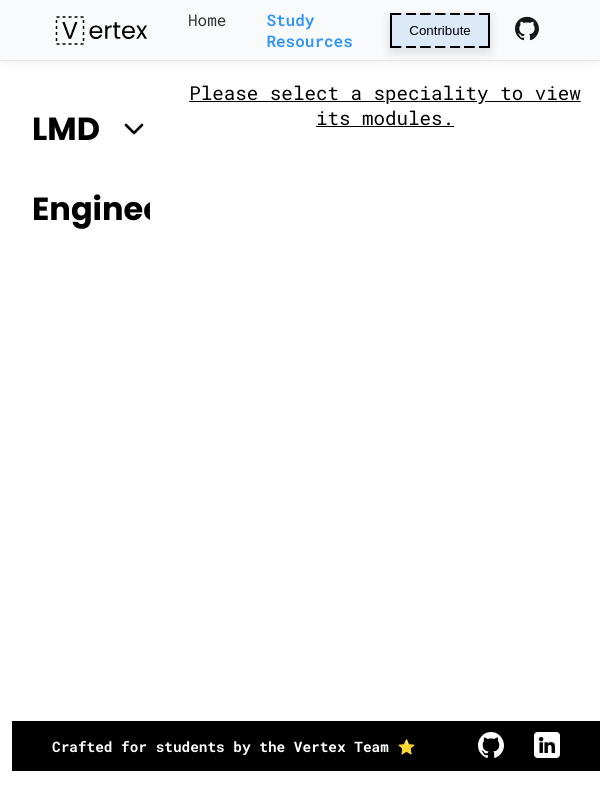
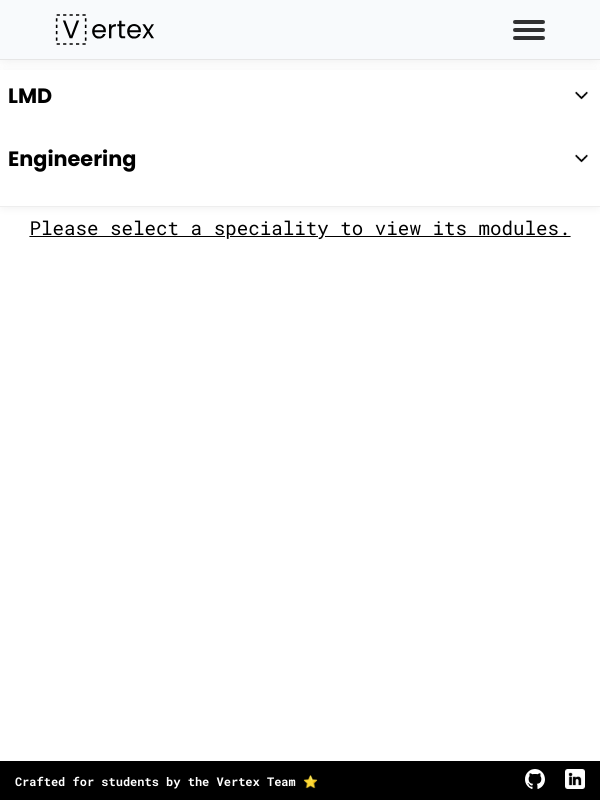
Before and after one commit to wassimmho/Vertex, a React (Vite) app in the folder frontend/: page /study in a window 600 px wide. Built offline with nearby package versions, Linux system fonts and the light colour scheme.

Commit message:
Enhance responsive design across multiple components and improve layout structure

```diff
--- a/frontend/src/App.css
+++ b/frontend/src/App.css
@@ -3,7 +3,6 @@ body{
   height: 100%;
   margin: 0;
   overflow-x: hidden;
-  box-sizing: border-box;
 }
 
 html {
@@ -13,3 +12,9 @@ html {
   padding: 0;
   box-sizing: border-box;
 }
+
+*{
+  box-sizing: border-box;
+  margin: 0;
+  padding: 0;
+}
--- a/frontend/src/Components/Filtre/filter.css
+++ b/frontend/src/Components/Filtre/filter.css
@@ -127,3 +127,39 @@
   text-decoration: underline;
   font-weight: 600;
 }
+
+@media (max-width: 900px) {
+  .filtre-container {
+    width: 40vw;
+    padding: 16px 0 0 12px;
+    max-height: 500px;
+  }
+}
+
+@media (max-width: 900px) {
+  .filtre-container {
+    width: 100vw;
+    max-width: 100vw;
+    padding: 10px 8px 0 8px;
+    margin-top: 10px;
+    max-height: 300px;
+    font-size: 0.95rem;
+    box-shadow: 0 2px 8px rgba(0,0,0,0.05);
+    border-bottom: 1px solid #eee;
+  }
+  .filtre-header {
+    font-size: 1.3rem;
+  }
+  .filtre-year {
+    font-size: 1rem;
+    margin-left: 8px;
+  }
+  .filtre-specialities {
+    margin-left: 16px;
+    font-size: 0.95rem;
+    padding-left: 6px;
+  }
+  .filtre-modules {
+    font-size: 1rem;
+  }
+}
--- a/frontend/src/Components/Footerdoc/Footerdoc.css
+++ b/frontend/src/Components/Footerdoc/Footerdoc.css
@@ -1,16 +1,22 @@
 @import url('https://fonts.googleapis.com/css2?family=Roboto+Mono:ital,wght@0,100..700;1,100..700&display=swap');
-
+.footer-doc-container{
+  width: 100vw;
+  height: 100%;
+  display: flex;
+  justify-content: center;
+}
 .footer-doc {
   background-color: rgb(0, 0, 0);
   height: 50px; /* Adjust height as needed */
   display: flex;
   align-items: center;
   padding: 0 40px; /* Add some padding to the right */
-  margin-left: 2vw;
+  align-self: center;
   position: relative;
   font-family: 'Roboto mono';
   font-size: 0.8rem;
-  max-width: 90vw;
+  width: 90%;
+  justify-content: center;
 
 }
 .footer-text-doc{
@@ -36,3 +42,43 @@
   height: 26px;
   width: auto;
 }
+
+@media (max-width: 900px) {
+  .footer-doc {
+    padding: 0 10px;
+    font-size: 0.7rem;
+    max-width: 100vw;
+    margin-left: 0;
+  }
+  .footer-text-doc {
+    font-size: 0.8rem;
+  }
+  .github-icon-doc,
+  .linkedin-icon-doc {
+    width: 22px;
+    height: 22px;
+  }
+}
+
+@media (max-width: 700px) {
+  .footer-doc {
+    height: auto;
+    padding: 8px 4px;
+    font-size: 0.65rem;
+    margin-left: 0;
+    width: 100vw;
+  }
+  .footer-text-doc {
+    font-size: 0.75rem;
+  }
+  .social-icons-doc {
+    margin-left: 35%;
+    gap: 10px
+
+  }
+  .github-icon-doc,
+  .linkedin-icon-doc {
+    width: 20px;
+    height: 20px;
+  }
+}
--- a/frontend/src/Components/Footerdoc/Footerdoc.jsx
+++ b/frontend/src/Components/Footerdoc/Footerdoc.jsx
@@ -5,6 +5,7 @@ import linkedinIcon from '../../assets/linkedinWhite.svg'; // Path to your linke
 
 const Footerhome = () => {
   return (
+    <div className="footer-doc-container">
       <footer className="footer-doc">
         <div className="footer-text-doc">
           Crafted for students by the Vertex Team ⭐
@@ -18,6 +19,7 @@ const Footerhome = () => {
           </a>
         </div>
       </footer>
+    </div>
   );
 };
 
--- a/frontend/src/Components/Module/module.css
+++ b/frontend/src/Components/Module/module.css
@@ -9,15 +9,22 @@
 .module-name{
     padding-left: 3vw;
     font-family: 'Space Grotesk';
+    margin-bottom: 10px;
+    margin-top: 30px;
+
 }
 .module-exp{
     font-family: 'Roboto Mono', sans-serif;
     padding-left: 3vw;
+        margin-bottom: 10px;
+
 }
 .Resources{
     padding-left: 3vw;
     font-family:'poppins', sans-serif;
     font-weight: 400;
+        margin-bottom: 10px;
+
 }
 
 #choose-specialty-text{
@@ -58,7 +65,59 @@
     border-radius: 50px;
     background-color: rgb(50, 135, 245);
 }
-.contribute-component{
-    padding-top: 20vh;
-    padding-left: 4vw;
+
+
+@media (max-width: 900px) and (min-width: 501px) {
+    .container-module-info {
+        flex-direction: column;
+        gap: 10px;
+    }
+
+    .contribute-component {
+        height: 100%;
+        padding-left: 2vw;
+        margin: 30px 0px;
+        display: flex;
+        justify-content: center;
+    }
+    .module-info {
+        width: 100vw;
+        height: auto;
+    }
+    .module-name,
+    .module-exp,
+    .Resources {
+        padding-left: 4vw;
+        padding-right: 4vw;
+        margin-bottom: 20px;
+    }
+
+    .module-name{
+        margin-top: 10px;
+    }
+
 }
+
+@media (max-width: 500px) {
+
+    .contribute-component {
+        height: 100%;
+        margin: 30px 0px;
+        display: flex;
+        justify-content: center;
+    }
+
+    .module-name{
+        font-size: 1.5rem;
+        padding-left: 2vw;
+    }
+
+    .module-description{
+        font-size: 1rem;
+    }
+
+    .module-coe-container{
+        margin-left: 4vw;
+    }
+
+}
--- a/frontend/src/Components/Navbar/Navbar.css
+++ b/frontend/src/Components/Navbar/Navbar.css
@@ -1,5 +1,3 @@
-
-
 @import url('https://fonts.googleapis.com/css2?family=Poppins:ital,wght@0,100;0,200;0,300;0,400;0,500;0,600;0,700;0,800;0,900;1,100;1,200;1,300;1,400;1,500;1,600;1,700;1,800;1,900&display=swap');
 @import url('https://fonts.googleapis.com/css2?family=Roboto+Mono:ital,wght@0,100..700;1,100..700&display=swap');
 @import url('https://fonts.googleapis.com/css2?family=Space+Grotesk:wght@300..700&display=swap');
@@ -16,6 +14,7 @@
     justify-content: space-between;
     border-bottom: 1px solid rgb(230, 230, 230);
     box-shadow: 0 2px 10px rgba(155, 155, 155, 0.15);
+    width: 100vw;
 }
 
 #mainlogo{
@@ -75,3 +74,128 @@
     color: #2F94F9;
     font-weight: 600;
 }
+
+.hamburger {
+    display: none;
+    flex-direction: column;
+    justify-content: center;
+    gap: 4px;
+    width: 32px;
+    height: 32px;
+    background: none;
+    border: none;
+    cursor: pointer;
+    padding: 0;
+    font-family: 'Roboto Mono', sans-serif;
+}
+.hamburger span {
+    display: block;
+    width: 100%;
+    height: 4px;
+    background: #313132;
+    border-radius: 2px;
+    transition: all 0.2s;
+        font-family: 'Roboto Mono', sans-serif;
+
+}
+
+/* Mobile menu overlay */
+.mobile-menu-overlay {
+    position: fixed;
+    top: 0;
+    left: 0;
+    width: 100vw;
+    height: 100vh;
+    background: #fff;
+    z-index: 1000;
+    animation: slideDown 0.3s ease;
+    display: flex;
+    flex-direction: column;
+    align-items: center;
+        font-family: 'Roboto Mono', sans-serif;
+
+}
+@keyframes slideDown {
+    from { transform: translateY(-100%); }
+    to { transform: translateY(0); }
+}
+.mobile-menu-content {
+    width: 100%;
+    max-width: 400px;
+    margin: 0 auto;
+    padding: 60px 0 0 0;
+    display: flex;
+    flex-direction: column;
+    align-items: center;
+    position: relative;
+}
+.close-mobile-menu {
+    position: absolute;
+    top: 16px;
+    right: 24px;
+    background: none;
+    border: none;
+    font-size: 2.5rem;
+    color: #313132;
+    cursor: pointer;
+}
+.mobile-menu-content ul {
+    list-style: none;
+    padding: 0;
+    margin: 0;
+    width: 100%;
+    display: flex;
+    flex-direction: column;
+    gap: 32px;
+    align-items: center;
+}
+.mobile-menu-content li {
+    width: 100%;
+    text-align: center;
+}
+.mobile-menu-content a {
+    text-decoration: none;
+    color: #313132;
+    font-size: 1.3rem;
+    font-weight: 500;
+}
+#contribute-nav-mobile {
+    width: 140px;
+    height: 40px;
+    background-color: #DBE9F8;
+    border: 2px solid transparent;
+    border-radius: 6px;
+    font-size: 1rem;
+    font-family: 'Roboto Mono', sans-serif;
+    cursor: pointer;
+    margin-top: 10px;
+    transition: background 0.2s;
+}
+#contribute-nav-mobile:hover {
+    background-color: #d0e6fd;
+}
+
+/* Responsive styles */
+@media (max-width: 900px)and (min-width: 601px) {
+    .navbar-container {
+        padding-left: 20px;
+        padding-right: 20px;
+    }
+    #mainlogo {
+        width: 80px;
+    }
+    .nav-links {
+        gap: 20px;
+    }
+}
+
+@media (max-width: 600px) {
+    .nav-links,
+    #buttoncon,
+    #githubnav {
+        display: none !important;
+    }
+    .hamburger {
+        display: flex;
+    }
+}
--- a/frontend/src/Components/Navbar/Navbar.jsx
+++ b/frontend/src/Components/Navbar/Navbar.jsx
@@ -3,20 +3,28 @@ import githublogo from "../../assets/github.svg";
 import Logo from "../../assets/vertex.svg";
 import { useLocation } from "react-router-dom";
 import { Link } from "react-router-dom";
+import { useState } from "react";
 
 function Navbar() {
     const location = useLocation();
-const pathcheck =(path)=> location.pathname === path;
+    const [menuOpen, setMenuOpen] = useState(false);
+    const pathcheck = (path) => location.pathname === path;
+
+    const closeMenu = () => setMenuOpen(false);
+
     return (
         <>
             <nav>
                 <div className="navbar-container">
-
                     <img src={Logo} alt="" id="mainlogo" />
 
                     <ul className="nav-links">
-                <li className={["/home","/"].includes(location.pathname)? "active":""}><Link to="/home">Home</Link></li>
-                <li className={pathcheck("/study")? "active":""}><Link to="/study">Study Resources</Link></li>
+                        <li className={["/home", "/"].includes(location.pathname) ? "active" : ""}>
+                            <Link to="/home">Home</Link>
+                        </li>
+                        <li className={pathcheck("/study") ? "active" : ""}>
+                            <Link to="/study">Study Resources</Link>
+                        </li>
                     </ul>
 
                     <div className="nav-buttons">
@@ -29,14 +37,54 @@ return (
                                 <button id="contribute-nav">Contribute</button>
                             </a>
                         </div>
-                <a href="https://github.com/wassimmho" target="_blanc" id="githubnav"> <img src={githublogo} alt="logo github"  /></a>
+                        <a href="https://github.com/wassimmho" target="_blanc" id="githubnav">
+                            <img src={githublogo} alt="logo github" />
+                        </a>
+                        <button
+                            className="hamburger"
+                            aria-label="Open menu"
+                            onClick={() => setMenuOpen(true)}
+                        >
+                            <span />
+                            <span />
+                            <span />
+                        </button>
                     </div>
-
                 </div>
             </nav>
+            {menuOpen && (
+                <div className="mobile-menu-overlay">
+                    <div className="mobile-menu-content">
+                        <button
+                            className="close-mobile-menu"
+                            aria-label="Close menu"
+                            onClick={closeMenu}
+                        >
+                            &times;
+                        </button>
+                        <ul>
+                            <li>
+                                <Link to="/home" onClick={closeMenu}>Home</Link>
+                            </li>
+                            <li>
+                                <Link to="/study" onClick={closeMenu}>Study Resources</Link>
+                            </li>
+                            <li>
+                                <a
+                                    href="https://docs.google.com/forms/d/e/1FAIpQLSdxNnJYfr7VHsAjexJq2yvWaoo30azdNey_j4KVwYos3IaeZw/viewform?usp=dialog"
+                                    target="_blank"
+                                    rel="noopener noreferrer"
+                                    onClick={closeMenu}
+                                >
+                                    <button id="contribute-nav-mobile">Contribute</button>
+                                </a>
+                            </li>
+                        </ul>
+                    </div>
+                </div>
+            )}
         </>
-)
-
+    );
 }
 
 export default Navbar;
--- a/frontend/src/Pages/Study/Study.css
+++ b/frontend/src/Pages/Study/Study.css
@@ -5,6 +5,12 @@
     flex-direction: column;
     position: relative;
     overflow: hidden;
+}
+
+.Study-main-content {
+    flex: 1;
+    display: flex;
+    flex-direction: column;
 }
 
 .Footer-doc {
@@ -41,3 +47,51 @@
     width: 20vw;
     height: auto;
 }
+
+@media (max-width: 900px) {
+    .container-module-info {
+        flex-direction: column;
+        gap: 10px;
+    }
+    .module-info {
+        width: 100vw;
+        height: auto;
+    }
+    .module-name,
+    .module-exp,
+    .links,
+    .resources {
+        padding-left: 4vw;
+        padding-right: 4vw;
+    }
+    .resources {
+        width: 90vw;
+    }
+}
+
+@media (max-width: 700px) {
+    .Study-container {
+        padding: 0;
+    }
+    .container-module-info {
+        flex-direction: column;
+        gap: 8px;
+    }
+    .module-info {
+        width: 100vw;
+        height: auto;
+    }
+    .module-name,
+    .module-exp,
+    .links,
+    .resources {
+        padding-left: 2vw;
+        padding-right: 2vw;
+    }
+    .resources {
+        width: 98vw;
+    }
+    .Footer-doc {
+        margin-bottom: 0;
+    }
+}
--- a/frontend/src/Pages/Study/Study.jsx
+++ b/frontend/src/Pages/Study/Study.jsx
@@ -7,15 +7,13 @@ const Study = () =>{
     return(
         <>
             <div className="Study-container">
-                    <Navbar />
-                    <div>
-                        <Module />
-                    </div>
+                <Navbar />
+                <div className="Study-main-content">
+                    <Module />
+                </div>
                 <div className="Footer-doc">
                     <Footerdoc />
                 </div>
-
-
             </div>
         </>
     );
```
Also changed, not shown: frontend/src/Components/Contribute/Contribute.css (+29 -1 lines), frontend/src/Components/Resources/Resources.css (+12 -0 lines). Lines whose indentation alone changed are shown as unchanged.
